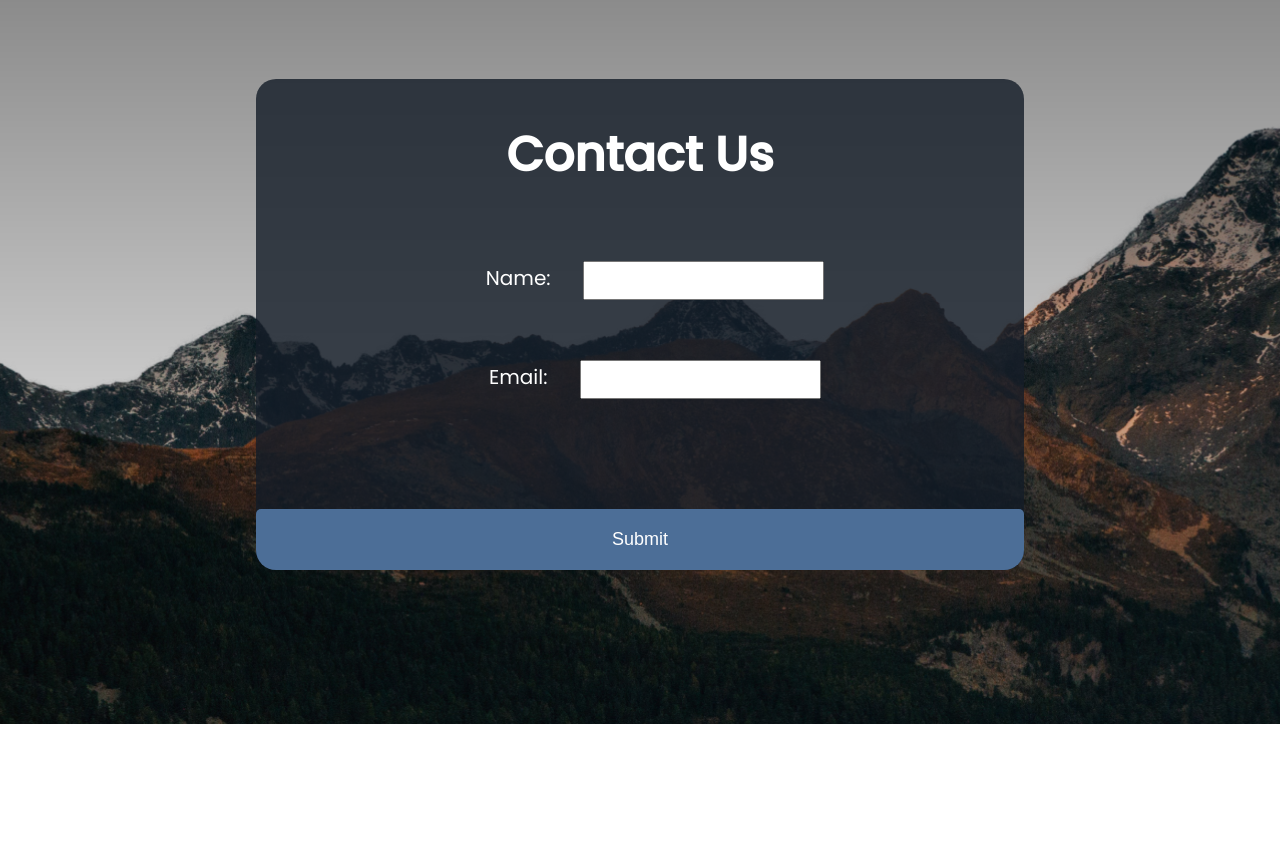
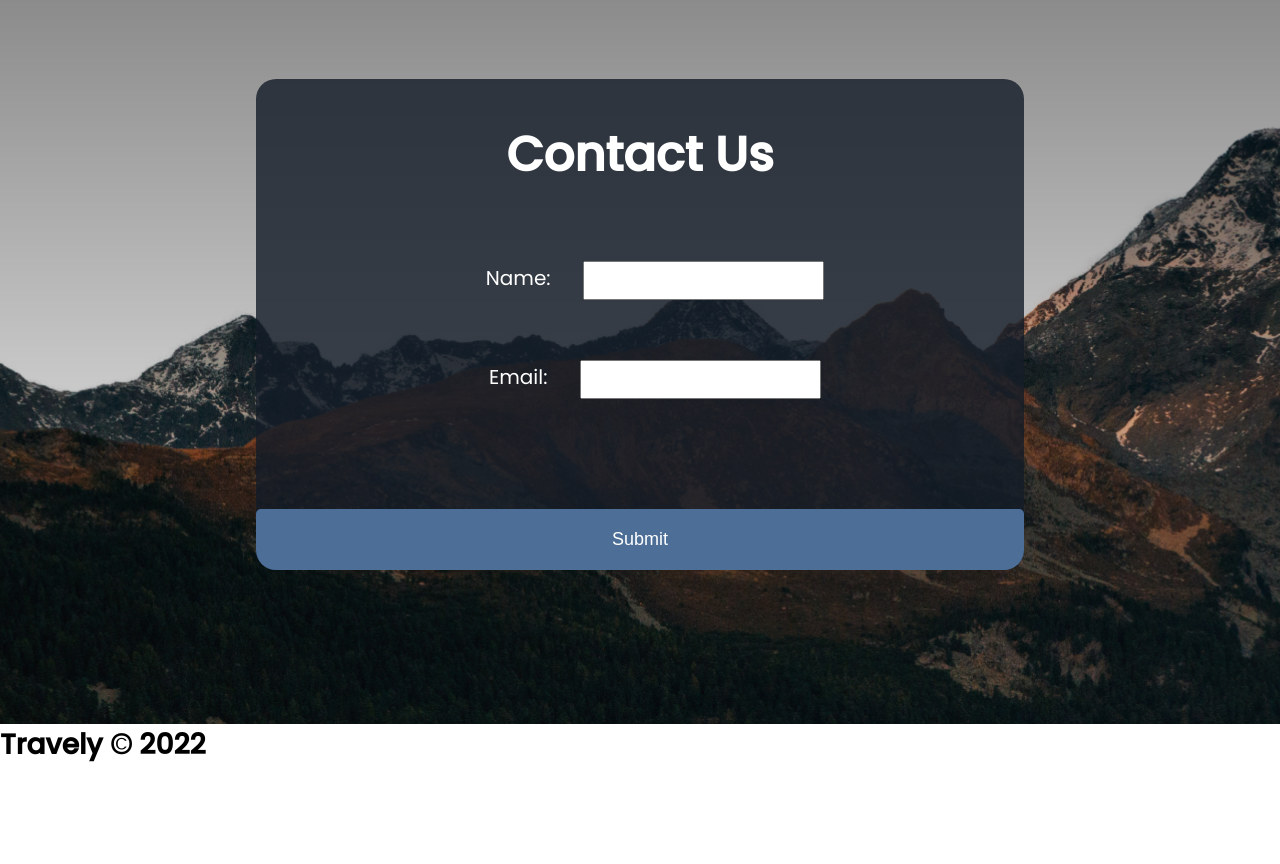
Before and after one commit to tod619/travely, a plain HTML site: page index.html in a window 1280 px wide. Shown: the part 2478-3342 px from the top of the page. Before the commit the page ends 3202 px from the top, so only its background shows below. Drawn offline with Linux system fonts and the light colour scheme; a web font is replaced by a local one.

Commit message:
add markup for footer in index.html file

```diff
--- a/index.html
+++ b/index.html
@@ -92,5 +92,17 @@
             </form>
         </div>
     </section>
+
+    <footer>
+        <div class="footer-wrapper">
+            <h5>Travely &copy; 2022</h5>
+
+            <ul>
+                <li><a href="#"><img src="./icons/twitter.svg" alt="twitter icon"></a></li>
+                <li><a href="#"><img src="./icons/instagram.svg" alt="instagram icon"></a></li>
+                <li><a href="#"><img src="./icons/youtube.svg" alt="youtube icon"></a></li>
+            </ul>
+        </div>
+    </footer>
 </body>
 </html>
```
